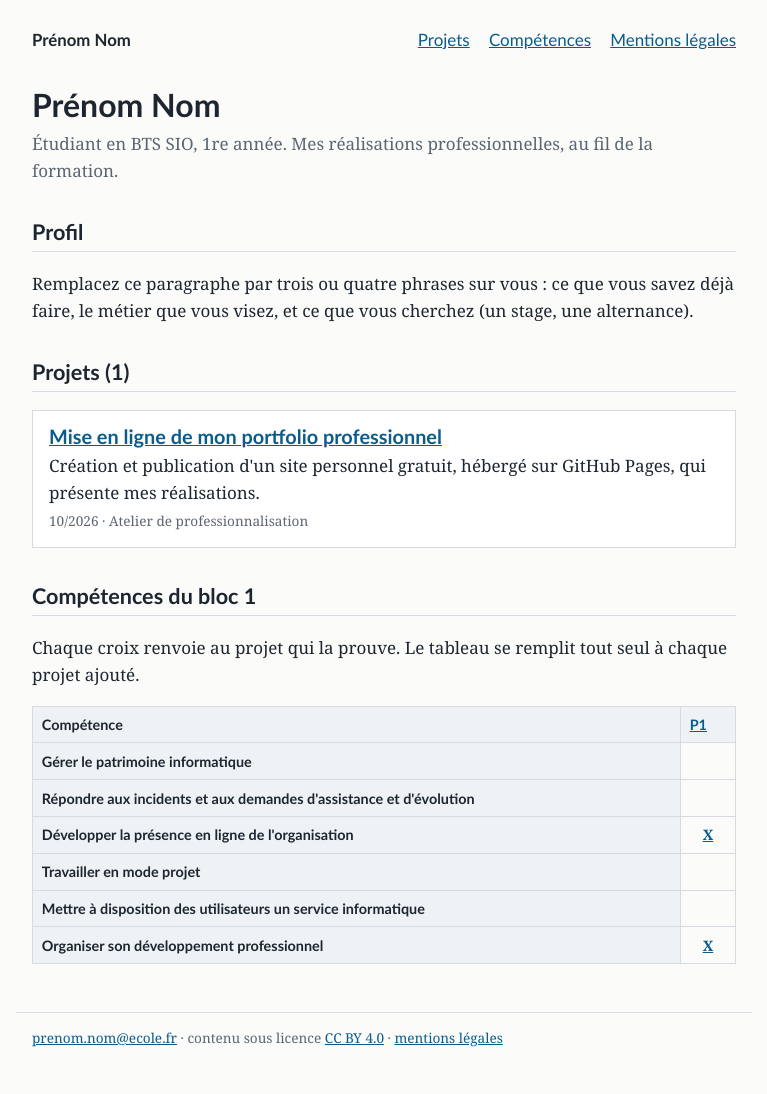
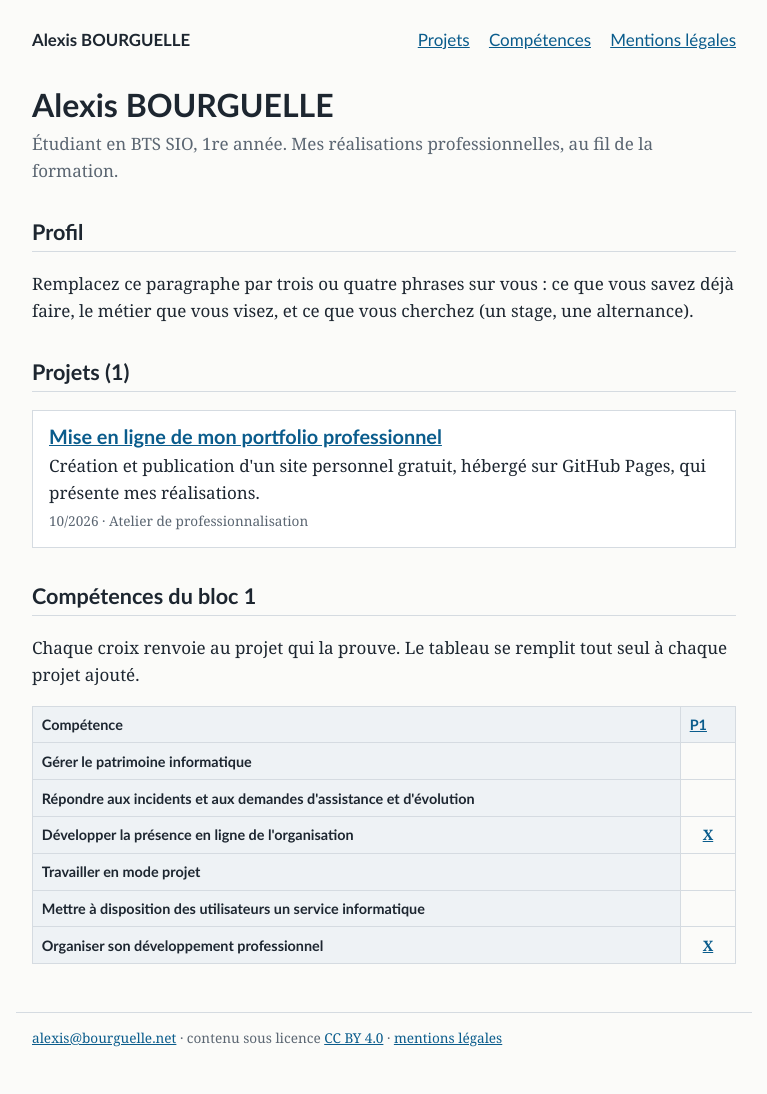
Before and after one commit to foxtroc-ui/Portfolio, a Jekyll site: the page built from index.html, in a window 1280 px wide. Shown: the whole page, without its empty margins (256-1023 px from the left). Built offline with Jekyll 4.4.1, drawn with Linux system fonts in a browser that asks for light colours.

Commit message:
Update _config.yml
Modification de:
   -title
   -email

```diff
--- a/_config.yml
+++ b/_config.yml
@@ -1,8 +1,8 @@
 # Réglages du portfolio. Modifiez les quatre lignes ci-dessous, enregistrez,
 # et le site se met à jour tout seul après la publication.
-title: "Prénom Nom"
+title: "Alexis BOURGUELLE"
 description: "Étudiant en BTS SIO, 1re année. Mes réalisations professionnelles, au fil de la formation."
-email: "prenom.nom@ecole.fr"
+email: "alexis@bourguelle.net"
 linkedin: ""
 
 lang: fr
```
